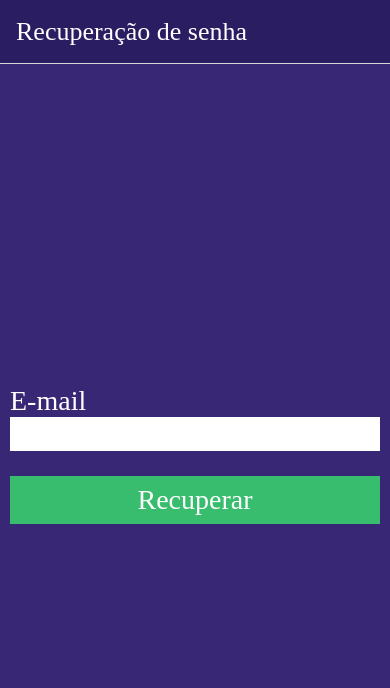
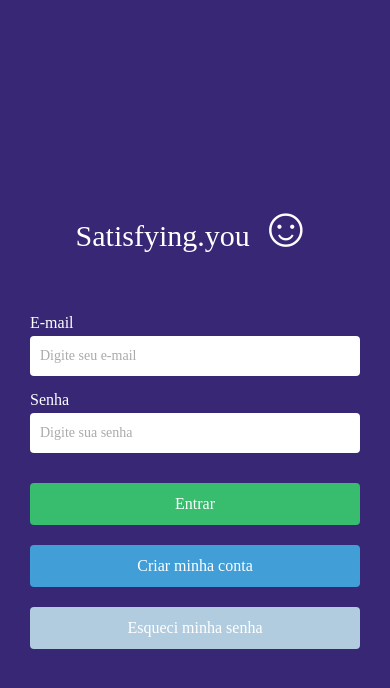
Before and after one commit to MarkCambuhy/projeto-mobile, a React Native app: screen / in a window 390 px wide. Shown: the top 688 px of the page. Built offline with nearby package versions, Linux system fonts and the light colour scheme.

Commit message:
Add files via upload

```diff
--- a/App.js
+++ b/App.js
@@ -1,30 +1,146 @@
-import {NavigationContainer} from '@react-navigation/native';
-import {createStackNavigator} from '@react-navigation/stack';
-import NovaPesquisa from './src/pages/NovaPesquisa';
-import RecuperarSenha from './src/pages/RecuperarSenha';
+import React, { useState } from 'react';
+import {
+  View,
+  Text,
+  TextInput,
+  StyleSheet,
+  Alert,
+  StatusBar,
+  ScrollView,
+  useWindowDimensions
+} from 'react-native';
+import Botao from './src/components/Botao';
 
-const Stack = createStackNavigator();
+export default function App() {
+  const [email, setEmail] = useState('');
+  const [senha, setSenha] = useState('');
+  const [erro, setErro] = useState(false);
+  const { width, height } = useWindowDimensions();
 
-const App = () => {
+  const isLandscape = width > height;
+
+  const handleLogin = () => {
+    if (email === 'jurandir.pereira@hotmail.com' && senha === '12345678') {
+      Alert.alert('Login realizado com sucesso!');
+      setErro(false);
+    } else {
+      setErro(true);
+    }
+  };
+
   return (
-    <NavigationContainer>
-      <Stack.Navigator
-        screenOptions={{
-          headerStyle: {
-            backgroundColor: '#2B1D62',
-          },
-          headerTintColor: '#573FBA',
-          headerTitleStyle: {
-            fontFamily: 'AveriaLibre-Regular',
-            fontSize: 26,
-            color: '#fff',
-          },
-        }}>
-        <Stack.Screen name="Recuperação de senha" component={RecuperarSenha} />
-        <Stack.Screen name="Nova pesquisa" component={NovaPesquisa} />
-      </Stack.Navigator>
-    </NavigationContainer>
+    <ScrollView contentContainerStyle={[styles.scrollContainer]}
+                keyboardShouldPersistTaps="handled"
+    >
+      <View style={[
+        styles.container,
+        isLandscape && styles.containerLandscape
+      ]}>
+        <StatusBar backgroundColor="#321C82" barStyle="light-content" />
+
+        <Text style={[styles.titulo, isLandscape && { fontSize: 36 }]}>
+          Satisfying.you <Text style={styles.emoji}>☺︎</Text>
+        </Text>
+
+        <Text style={styles.label}>E-mail</Text>
+        <TextInput
+          style={styles.input}
+          value={email}
+          onChangeText={setEmail}
+          placeholder="Digite seu e-mail"
+          keyboardType="email-address"
+          autoCapitalize="none"
+          placeholderTextColor="#aaa"
+        />
+
+        <Text style={styles.label}>Senha</Text>
+        <TextInput
+          style={styles.input}
+          value={senha}
+          onChangeText={setSenha}
+          placeholder="Digite sua senha"
+          secureTextEntry
+          placeholderTextColor="#aaa"
+        />
+
+        {erro && (
+          <Text style={styles.erroTexto}>E-mail e/ou senha inválidos.</Text>
+        )}
+
+        <Botao
+          titulo="Entrar"
+          onPress={handleLogin}
+          corFundo="#37BD6D"
+          margemTop={30}
+        />
+
+        <Botao
+          titulo="Criar minha conta"
+          onPress={() => Alert.alert('Cadastro')}
+          corFundo="#419ED7"
+        />
+
+        <Botao
+          titulo="Esqueci minha senha"
+          onPress={() => Alert.alert('Recuperar senha')}
+          corFundo="#B0CCDE"
+          corTexto="#ffffff"
+        />
+      </View>
+    </ScrollView>
   );
-};
+}
 
-export default App;
+const styles = StyleSheet.create({
+  scrollContainer: {
+    flexGrow: 1,
+    justifyContent: 'center',
+  },
+  container: {
+    flex: 1,
+    backgroundColor: '#372775',
+    alignItems: 'center',
+    justifyContent: 'center',
+    paddingHorizontal: 30,
+    paddingVertical: 40,
+  },
+  containerLandscape: {
+    flexDirection: 'column',
+    paddingHorizontal: 60,
+    paddingVertical: 20,
+  },
+  titulo: {
+    fontSize: 30,
+    color: '#ffffff',
+    marginBottom: 40,
+    fontFamily: 'AveriaLibre-Bold',
+    textAlign: 'center',
+  },
+  emoji: {
+    fontSize: 56,
+    alignItems: 'center',
+  },
+  label: {
+    alignSelf: 'flex-start',
+    color: '#ffffff',
+    fontSize: 16,
+    marginBottom: 4,
+    marginTop: 15,
+    fontFamily: 'AveriaLibre-Regular',
+  },
+  input: {
+    backgroundColor: '#FFFFFF',
+    width: '100%',
+    height: 40,
+    paddingHorizontal: 10,
+    borderRadius: 4,
+    color: '#3F92C5',
+    fontFamily: 'AveriaLibre-Regular',
+  },
+  erroTexto: {
+    color: '#FD7979',
+    marginTop: 5,
+    alignSelf: 'flex-start',
+    fontFamily: 'AveriaLibre-Regular',
+  },
+});
--- a/app.json
+++ b/app.json
@@ -1,4 +1,4 @@
 {
-  "name": "mobile",
-  "displayName": "mobile"
+  "name": "meuapp",
+  "displayName": "meuapp"
 }
--- a/react-native.config.js
+++ b/react-native.config.js
@@ -1,3 +1,3 @@
 module.exports = {
-  assets: ['./assets/fonts'],
-};
+    assets: ["./assets/fonts"]
+}
--- /dev/null
+++ b/src/components/Botao.js
@@ -0,0 +1,32 @@
+import React from 'react';
+import { TouchableOpacity, Text, StyleSheet } from 'react-native';
+
+export default function Botao({
+  onPress,
+  titulo,
+  corFundo = '#36B47F',
+  corTexto = '#fff',
+  margemTop = 20,
+}) {
+  return (
+    <TouchableOpacity
+      style={[styles.botao, { backgroundColor: corFundo, marginTop: margemTop }]}
+      onPress={onPress}
+    >
+      <Text style={[styles.texto, { color: corTexto }]}>{titulo}</Text>
+    </TouchableOpacity>
+  );
+}
+
+const styles = StyleSheet.create({
+  botao: {
+    paddingVertical: 12,
+    width: '100%',
+    borderRadius: 4,
+    alignItems: 'center',
+  },
+  texto: {
+    fontSize: 16,
+    fontFamily: 'AveriaLibre-Regular',
+  },
+});
```
Also changed, not shown: package.json (+9 -15 lines), src/screens/Agradecimento.js (added, +35 -0 lines), 2 other files (tests, documents, lock files or other folders).
